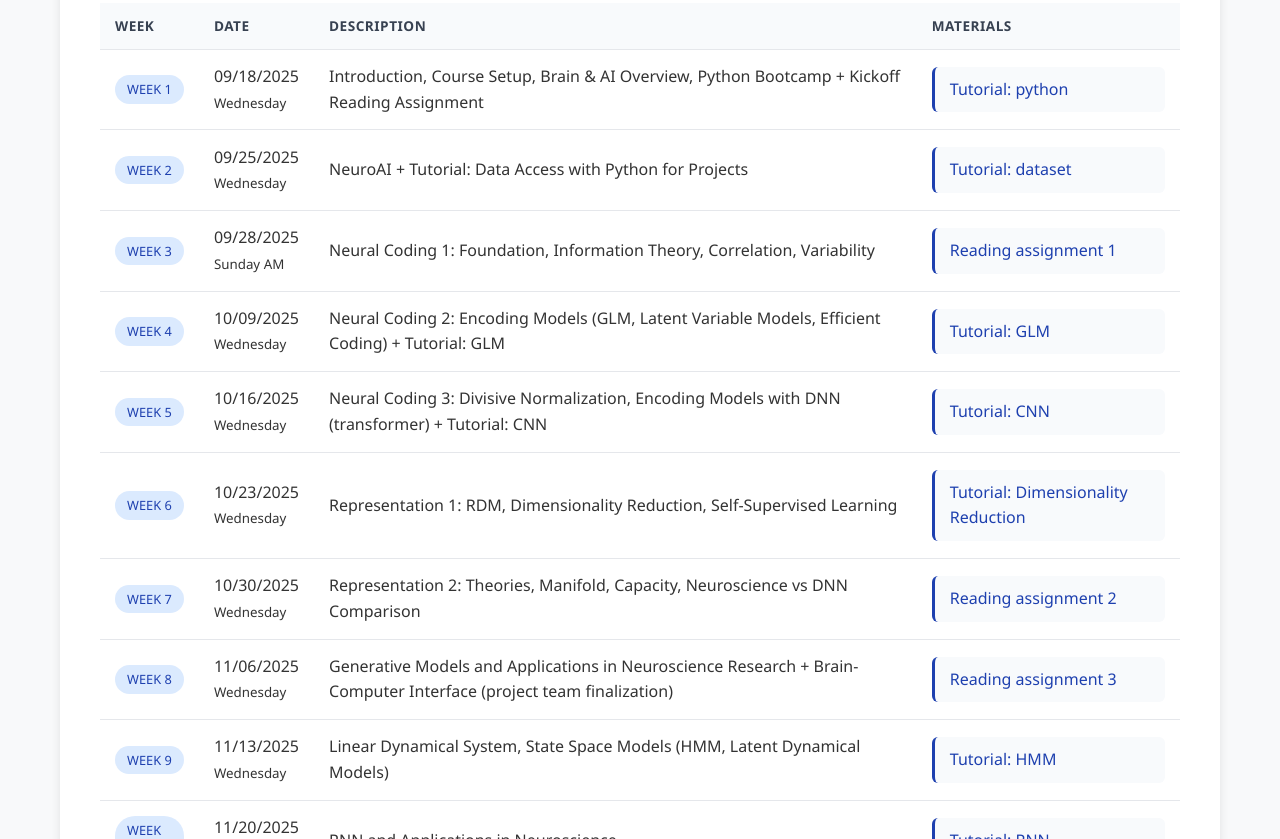
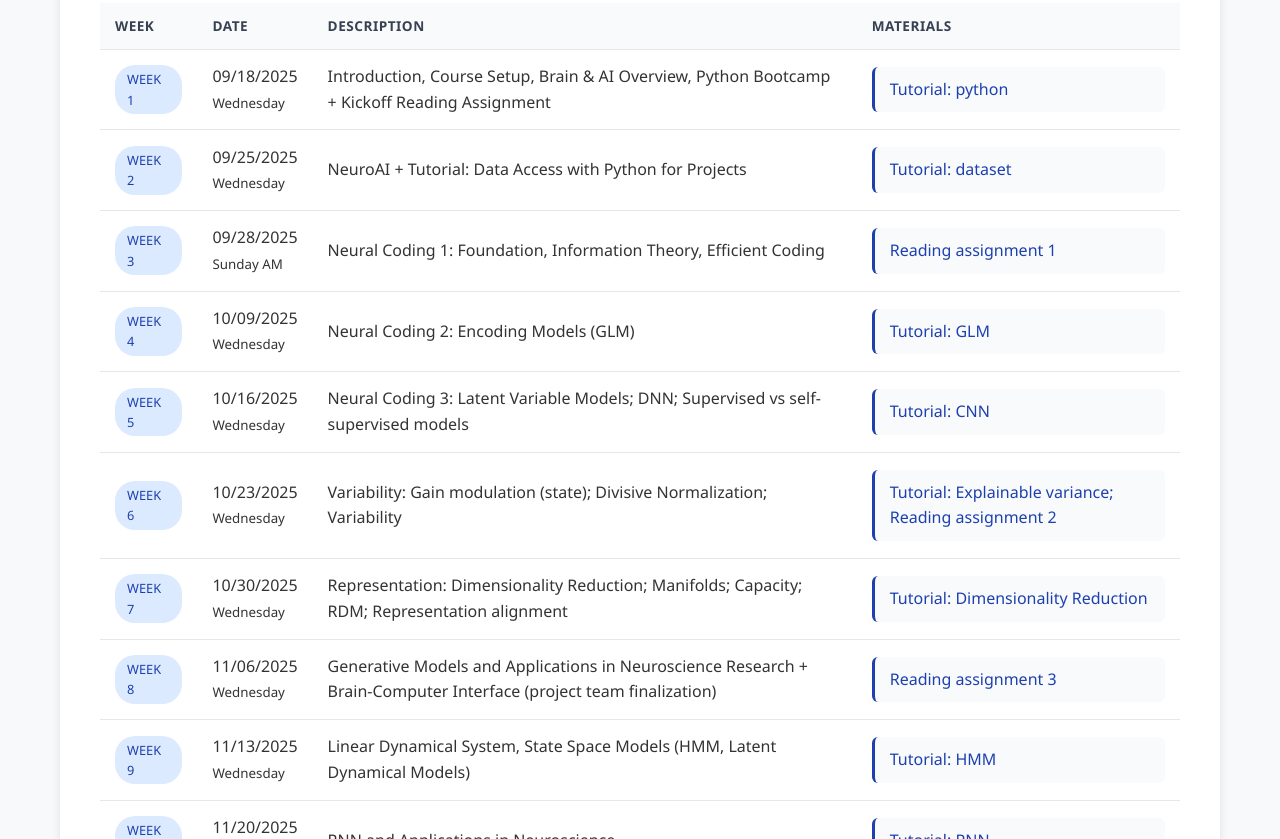
Before and after one commit to NeuralCoding-Lab/BSAI, a plain HTML site: page docs/schedule.html in a window 1280 px wide. Shown: the part 606-1445 px from the top of the page. Drawn offline with Linux system fonts and the light colour scheme.

Commit message:
updated schedule

```diff
--- a/docs/schedule.html
+++ b/docs/schedule.html
@@ -275,32 +275,32 @@
                     <tr>
                         <td><span class="event-type event-lecture">Week 3</span></td>
                         <td>09/28/2025<br><small>Sunday AM</small></td>
-                        <td>Neural Coding 1: Foundation, Information Theory, Correlation, Variability</td>
+                        <td>Neural Coding 1: Foundation, Information Theory, Efficient Coding</td>
                         <td><a href="#" class="resource-link">Reading assignment 1</a></td>
                     </tr>
                     <tr>
                         <td><span class="event-type event-lecture">Week 4</span></td>
                         <td>10/09/2025<br><small>Wednesday</small></td>
-                        <td>Neural Coding 2: Encoding Models (GLM, Latent Variable Models, Efficient Coding) + Tutorial: GLM</td>
+                        <td>Neural Coding 2: Encoding Models (GLM)</td>
                         <td><a href="#" class="resource-link">Tutorial: GLM</a></td>
                     </tr>
                     <tr>
                         <td><span class="event-type event-lecture">Week 5</span></td>
                         <td>10/16/2025<br><small>Wednesday</small></td>
-                        <td>Neural Coding 3: Divisive Normalization, Encoding Models with DNN (transformer) + Tutorial: CNN</td>
+                        <td>Neural Coding 3: Latent Variable Models; DNN; Supervised vs self-supervised models</td>
                         <td><a href="#" class="resource-link">Tutorial: CNN</a></td>
                     </tr>
                     <tr>
                         <td><span class="event-type event-lecture">Week 6</span></td>
                         <td>10/23/2025<br><small>Wednesday</small></td>
-                        <td>Representation 1: RDM, Dimensionality Reduction, Self-Supervised Learning </td>
-                        <td><a href="#" class="resource-link">Tutorial: Dimensionality Reduction</a></td>
+                        <td>Variability: Gain modulation (state); Divisive Normalization; Variability </td>
+                        <td><a href="#" class="resource-link">Tutorial: Explainable variance; Reading assignment 2</a></td>
                     </tr>
                     <tr>
                         <td><span class="event-type event-lecture">Week 7</span></td>
                         <td>10/30/2025<br><small>Wednesday</small></td>
-                        <td>Representation 2: Theories, Manifold, Capacity, Neuroscience vs DNN Comparison</td>
-                        <td><a href="#" class="resource-link">Reading assignment 2</a></td>
+                        <td>Representation: Dimensionality Reduction; Manifolds; Capacity; RDM; Representation alignment</td>
+                        <td><a href="#" class="resource-link">Tutorial: Dimensionality Reduction</a></td>
                     </tr>
                     <tr>
                         <td><span class="event-type event-lecture">Week 8</span></td>
```
Also changed, not shown: 1 other file.
